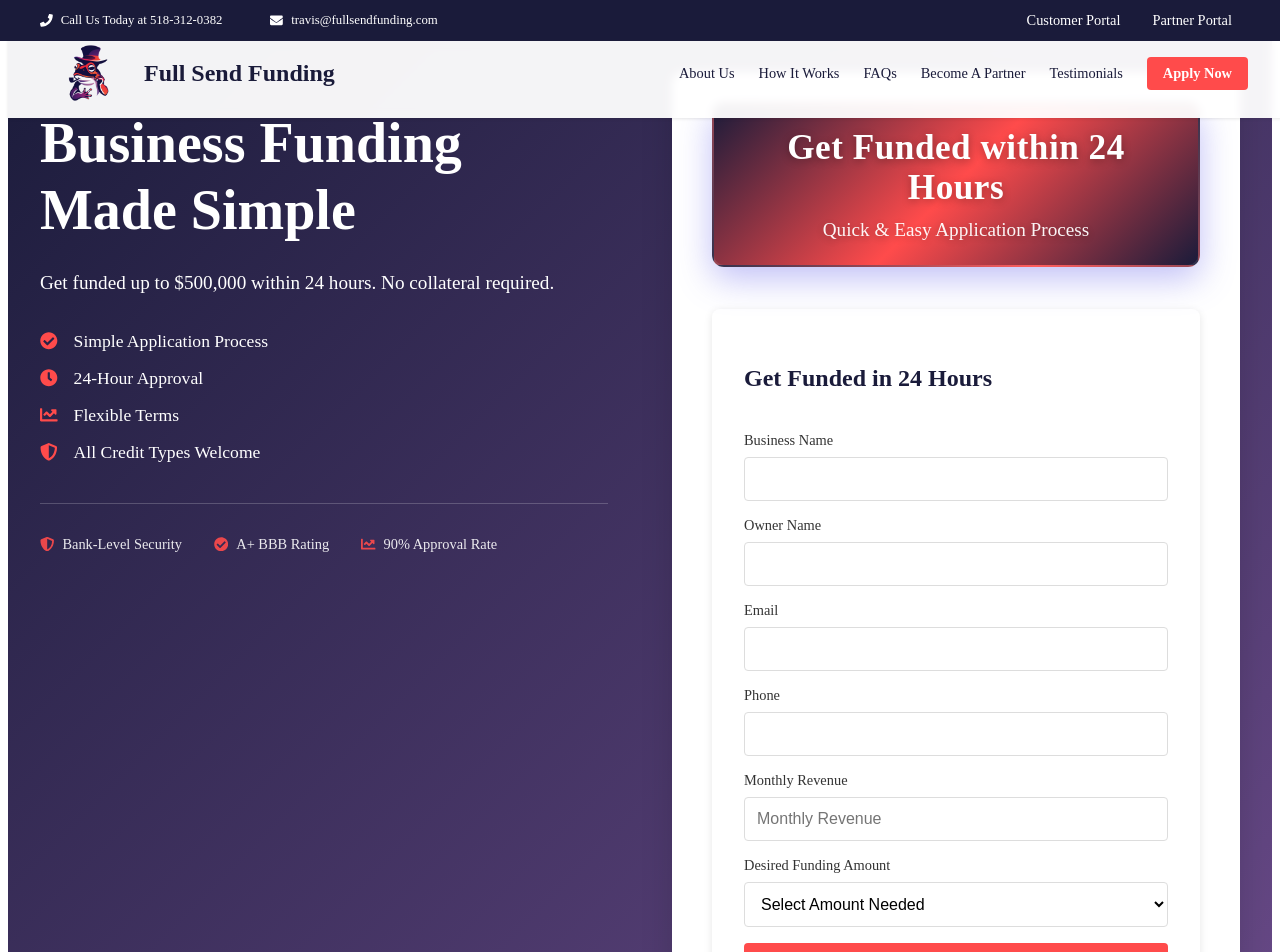
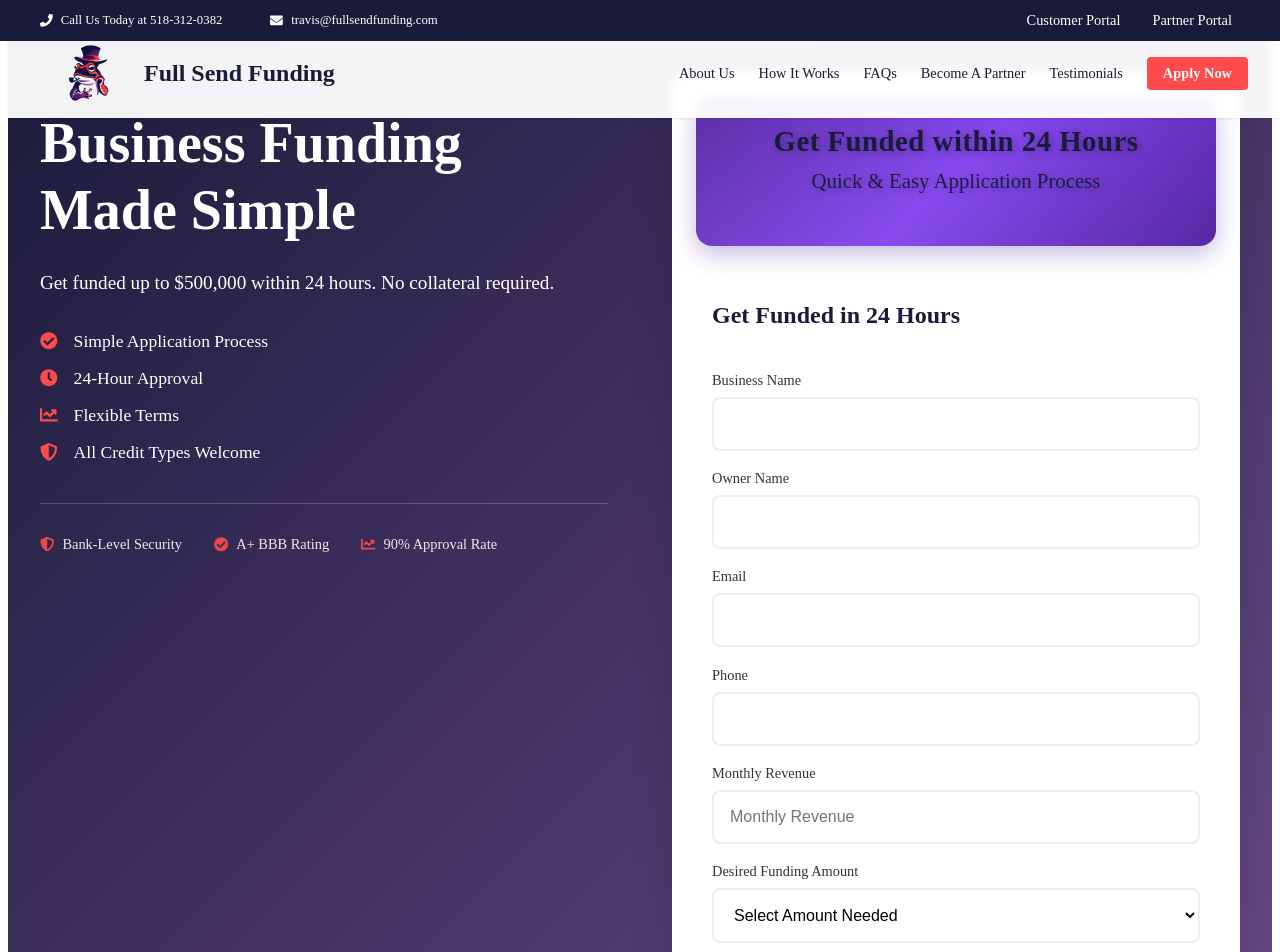
Before and after one commit to TravisYule/fullsendfunding, a React (Create React App) app: page / in a window 1280 px wide. Shown: the top 952 px of the page. Built offline with nearby package versions, Linux system fonts and the light colour scheme; no server answers.

Commit message:
Improve form and highlight styling for better visual appeal

```diff
--- a/src/components/ApplicationForm/QuickApplicationForm.jsx
+++ b/src/components/ApplicationForm/QuickApplicationForm.jsx
@@ -5,14 +5,10 @@ import { formatCurrency, parseCurrency } from '../../utils/formatters';
 import { useNavigate } from 'react-router-dom';
 import { useReanimateOnScroll } from '../../hooks/useReanimateOnScroll';
 
-const Form = styled(motion.form)`
+const Form = styled.form`
   display: flex;
   flex-direction: column;
-  gap: 1rem;
-  background: white;
-  padding: 2rem;
-  border-radius: 8px;
-  box-shadow: 0 2px 8px rgba(0,0,0,0.1);
+  gap: 1.2rem;
 `;
 
 const FormTitle = styled.h3`
@@ -33,52 +29,49 @@ const Label = styled.label`
 `;
 
 const Input = styled.input`
-  padding: 0.75rem;
-  border: 1px solid #ddd;
-  border-radius: 4px;
+  padding: 1rem;
+  border: 2px solid #eee;
+  border-radius: 8px;
   font-size: 1rem;
+  transition: all 0.3s ease;
 
   &:focus {
+    border-color: ${props => props.theme.colors.primary};
+    box-shadow: 0 0 0 3px rgba(74, 27, 157, 0.1);
     outline: none;
-    border-color: ${props => props.theme.colors.accent};
-  }
-
-  @media (max-width: ${props => props.theme.breakpoints.mobile}) {
-    font-size: 16px;
-    margin-bottom: 0.75rem;
   }
 `;
 
 const Select = styled.select`
-  padding: 0.75rem;
-  border: 1px solid #ddd;
-  border-radius: 4px;
+  padding: 1rem;
+  border: 2px solid #eee;
+  border-radius: 8px;
   font-size: 1rem;
   background: white;
+  cursor: pointer;
 
   &:focus {
+    border-color: ${props => props.theme.colors.primary};
+    box-shadow: 0 0 0 3px rgba(74, 27, 157, 0.1);
     outline: none;
-    border-color: ${props => props.theme.colors.accent};
-  }
-
-  @media (max-width: ${props => props.theme.breakpoints.mobile}) {
-    font-size: 16px;
   }
 `;
 
-const SubmitButton = styled(motion.button)`
+const SubmitButton = styled.button`
+  padding: 1.2rem;
   background: ${props => props.theme.colors.secondary};
   color: white;
-  padding: 1rem;
   border: none;
-  border-radius: 4px;
+  border-radius: 8px;
   font-size: 1.1rem;
   font-weight: 600;
   cursor: pointer;
-  transition: background 0.3s ease;
+  transition: all 0.3s ease;
+  margin-top: 0.5rem;
 
   &:hover {
-    background: ${props => props.theme.colors.accent};
+    transform: translateY(-2px);
+    box-shadow: 0 4px 12px rgba(74, 27, 157, 0.2);
   }
 `;
 
--- a/src/components/Hero/Hero.jsx
+++ b/src/components/Hero/Hero.jsx
@@ -100,15 +100,22 @@ const FeatureItem = styled(motion.li)`
 const QuickForm = styled(motion.div)`
   background: white;
   padding: 2.5rem;
-  border-radius: 12px;
+  border-radius: 20px;
   color: ${props => props.theme.colors.text};
-  box-shadow: 0 8px 32px rgba(0, 0, 0, 0.15);
+  box-shadow: 0 15px 40px rgba(0, 0, 0, 0.15);
   backdrop-filter: blur(8px);
+
+  h2 {
+    color: ${props => props.theme.colors.primary};
+    font-size: 1.8rem;
+    margin-bottom: 1.5rem;
+    text-align: center;
+  }
 
   @media (max-width: ${props => props.theme.breakpoints.mobile}) {
     padding: 1.5rem;
     margin: 0 -1rem;
-    border-radius: 8px;
+    border-radius: 12px;
   }
 `;
 
@@ -145,43 +152,44 @@ const TrustItem = styled.div`
 
 const FundingHighlight = styled.div`
   background: linear-gradient(135deg,
-    ${props => props.theme.colors.primary} 0%,
-    ${props => props.theme.colors.secondary} 50%,
-    ${props => props.theme.colors.primary} 100%
+    #4A1B9D 0%,
+    #7C3AED 50%,
+    #4A1B9D 100%
   );
-  padding: 1.5rem 2.5rem;
-  border-radius: 12px;
-  margin-bottom: 2rem;
-  box-shadow: 0 8px 25px rgba(89, 86, 233, 0.25);
-  transform: translateY(-10px);
-  border: 2px solid rgba(255, 255, 255, 0.1);
-  animation: pulse 2s infinite;
+  padding: 1.8rem 2.5rem;
+  border-radius: 16px;
+  margin: -1rem -1rem 2rem -1rem;
+  box-shadow: 0 8px 25px rgba(74, 27, 157, 0.3);
+  position: relative;
+  overflow: hidden;
 
-  @keyframes pulse {
-    0% {
-      box-shadow: 0 8px 25px rgba(89, 86, 233, 0.25);
-    }
-    50% {
-      box-shadow: 0 12px 35px rgba(89, 86, 233, 0.4);
-    }
-    100% {
-      box-shadow: 0 8px 25px rgba(89, 86, 233, 0.25);
-    }
+  &::before {
+    content: '';
+    position: absolute;
+    top: 0;
+    left: 0;
+    right: 0;
+    bottom: 0;
+    background: linear-gradient(45deg,
+      rgba(255,255,255,0.1) 0%,
+      rgba(255,255,255,0.05) 100%
+    );
   }
 `;
 
 const HighlightText = styled.h2`
   color: white;
-  font-size: 2.2rem;
+  font-size: 2.4rem;
   margin: 0;
   text-align: center;
   font-weight: 800;
-  text-shadow: 0 2px 8px rgba(0,0,0,0.3);
+  text-shadow: 2px 2px 8px rgba(0,0,0,0.3);
   letter-spacing: 0.5px;
+  position: relative;
 
   span {
     display: block;
-    font-size: 1.2rem;
+    font-size: 1.3rem;
     opacity: 0.95;
     margin-top: 0.7rem;
     font-weight: 500;
```
